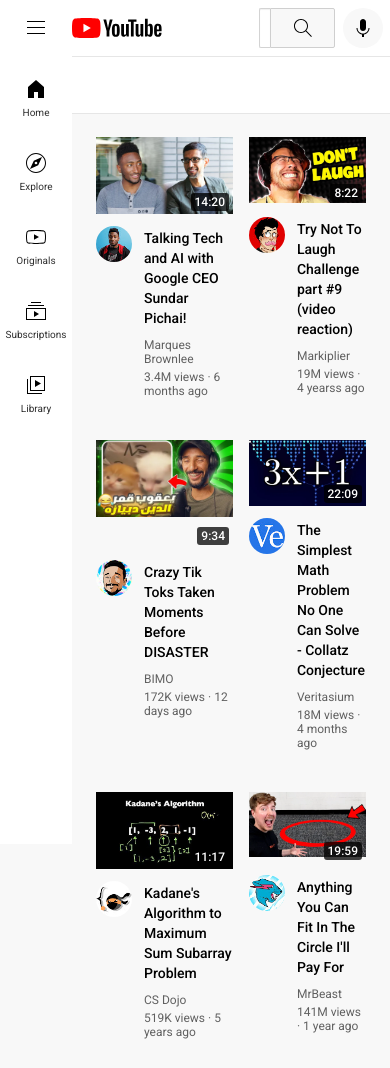
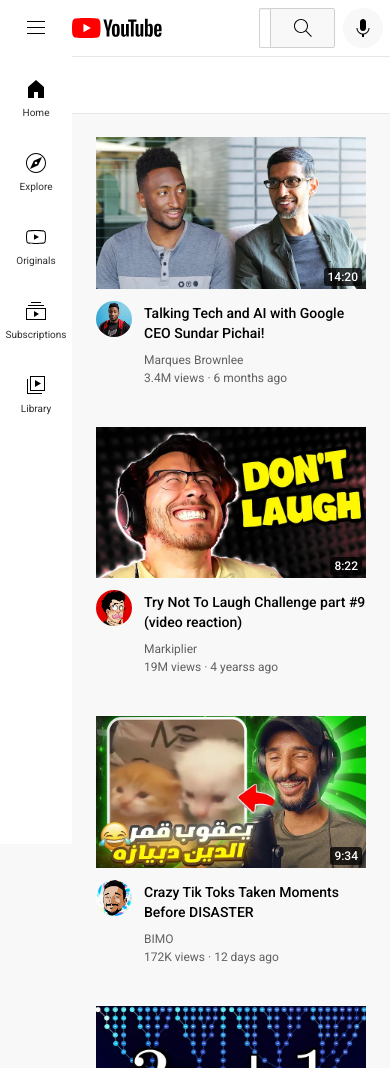
Before and after one commit to Nadir2225/website-practice, a plain HTML site: page index.html in a window 390 px wide. Shown: the top 1068 px of the page. Drawn offline with Linux system fonts and the light colour scheme.

Commit message:
Update videos .css

```diff
--- a/styles/videos .css
+++ b/styles/videos .css
@@ -91,3 +91,9 @@
     grid-template-columns: 1fr 1fr;
   }
 }
+
+@media (max-width: 499px) {
+  .videos-grid{
+    grid-template-columns: 1fr;
+  }
+}
```
